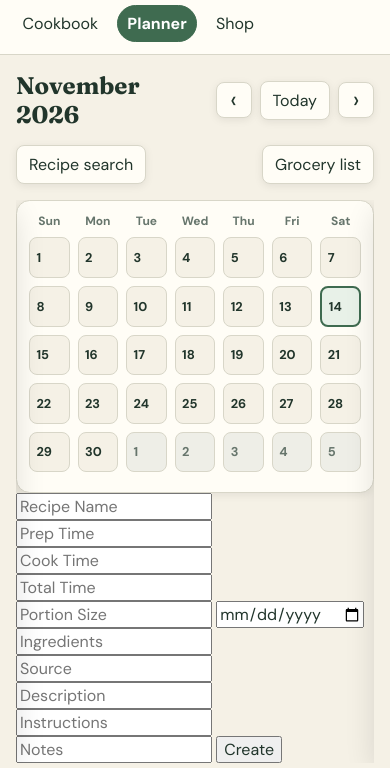
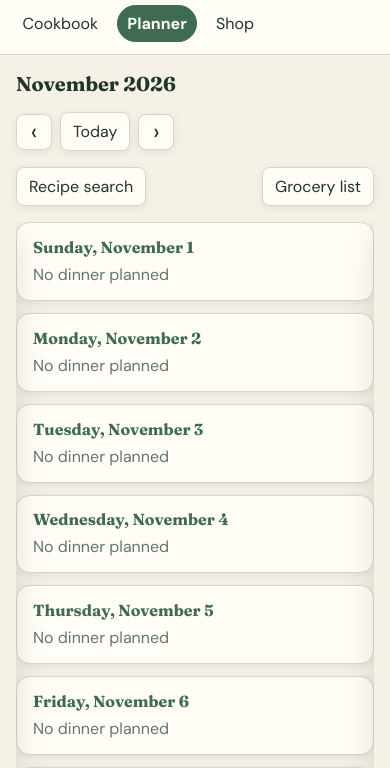
Before and after one commit to TheBestStewart/Cookbook, a plain HTML site: page public/planner.html in a window 390 px wide. Shown: the part 48-816 px from the top of the page. Drawn offline with nearby package versions, Linux system fonts and the light colour scheme; no server answers.

Commit message:
edited planner to remove input and fixed scaling

```diff
--- a/public/planner.html
+++ b/public/planner.html
@@ -39,20 +39,7 @@
 
         <section class="planner-main" aria-label="Meal calendar">
           <div id="calendar"></div>
-          <form id="form">
-        <input id="recipe-name" type="text" placeholder="Recipe Name" required>
-        <input id="prep-time" type="text" placeholder="Prep Time">
-        <input id="cook-time" type="text" placeholder="Cook Time">
-        <input id="total-time" type="text" placeholder="Total Time" required>
-        <input id="portion-size" type="text" placeholder="Portion Size">
-        <input id="date" type="date" required>
-        <input id="ingredients" type="text" placeholder="Ingredients" required>
-        <input id="source" type="text" placeholder="Source">
-        <input id="description" type="text" placeholder="Description">
-        <input id="instructions" type="text" placeholder="Instructions" required>
-        <input id="notes" type="text" placeholder="Notes">
-        <button type="submit">Create</button>
-          </form>
+          <section id="mobile-agenda" class="mobile-agenda" aria-label="Daily meal agenda"></section>
         </section>
 
         <aside id="grocery-drawer" class="planner-drawer grocery-drawer" aria-label="Grocery list">
@@ -76,8 +63,48 @@
     const plannerContent = document.querySelector(".planner-content");
     const recipeSearchToggle = document.getElementById("recipe-search-toggle");
     const groceryToggle = document.getElementById("grocery-toggle");
+    const mobileAgenda = document.getElementById("mobile-agenda");
 
     let displayedDate = new Date();
+
+    function renderMobileAgenda() {
+      mobileAgenda.replaceChildren();
+
+      document.querySelectorAll(".day:not(.adjacent-month)").forEach((day) => {
+        const entry = document.createElement("article");
+        entry.className = "agenda-entry";
+
+        const date = new Date(`${day.dataset.date}T12:00:00`);
+        const dateHeading = document.createElement("h2");
+        dateHeading.textContent = date.toLocaleDateString(undefined, {
+          weekday: "long",
+          month: "long",
+          day: "numeric"
+        });
+
+        const meals = [...day.querySelectorAll(".calendar-item")];
+        entry.appendChild(dateHeading);
+
+        if (meals.length) {
+          meals.forEach((meal) => {
+            const mealText = document.createElement("p");
+            mealText.className = "agenda-meal";
+            mealText.textContent = meal.textContent;
+            entry.appendChild(mealText);
+          });
+        } else {
+          const emptyText = document.createElement("p");
+          emptyText.className = "agenda-empty";
+          emptyText.textContent = "No dinner planned";
+          entry.appendChild(emptyText);
+        }
+
+        mobileAgenda.appendChild(entry);
+      });
+    }
+
+    const calendarObserver = new MutationObserver(renderMobileAgenda);
+    calendarObserver.observe(calendar, { childList: true, subtree: true });
 
     recipeSearchToggle.addEventListener("click", () => {
       const isCollapsed = plannerContent.classList.toggle("recipe-search-collapsed");
@@ -172,6 +199,7 @@
       }
 
       window.dispatchEvent(new CustomEvent("calendar-rendered"));
+      renderMobileAgenda();
     }
 
     function updateTodayHighlight() {
--- a/public/styles/plannerstyle.css
+++ b/public/styles/plannerstyle.css
@@ -128,7 +128,7 @@ main {
 #month {
     display: grid;
     gap: 1rem;
-    grid-template-columns: 1fr auto;
+    grid-template-columns: minmax(0, 1fr) auto;
     align-items:center;
     width: 100%;
 }
@@ -136,6 +136,8 @@ main {
     display: flex;
     align-items: center;
     gap: 0.5rem;
+    flex-wrap: wrap;
+    justify-content: flex-end;
 }
 .calendar-controls button {
     margin: 0;
@@ -174,17 +176,21 @@ main {
 #calendar {
     justify-self: center;
     width: 100%;
-    padding: 0.75rem;
+    min-width: 0;
+    padding: clamp(0.35rem, 2vw, 0.75rem);
     border: 1px solid var(--color-border);
     border-radius: var(--radius-md);
     background: var(--color-surface);
     box-shadow: var(--shadow-sm);
 }
+.mobile-agenda {
+    display: none;
+}
 .weekday-row,
 .week {
     display: grid;
     grid-template-columns: repeat(7, minmax(0, 1fr));
-    gap: 0.5rem;
+    gap: clamp(0.2rem, 1.5vw, 0.5rem);
 }
 .weekday-row {
     margin-bottom: 0.5rem;
@@ -197,15 +203,16 @@ main {
     margin-bottom: 0.5rem;
 }
 .day {
+    min-width: 0;
     height: auto;
-    width: auto;
+    width: 100%;
     aspect-ratio: 1/1;
     box-sizing: border-box;
     border: 1px solid var(--color-border);
     border-radius: var(--radius-sm);
 }
 .day {
-    padding: 0.4rem;
+    padding: clamp(0.2rem, 1vw, 0.4rem);
     color: var(--color-text);
     text-align: left;
     background: var(--color-background);
@@ -229,17 +236,20 @@ main {
 }
 .day > p {
     margin: 0;
-    font-size: 0.8rem;
+    font-size: clamp(0.65rem, 2.5vw, 0.9rem);
     font-weight: 700;
 }
 .calendar-item {
   margin-top: 6px;
   padding: 5px;
+  max-width: 100%;
   border-radius: 4px;
   background-color: var(--color-calendar-item);
   color: var(--color-calendar-item-text);
-  font-size: 0.8rem;
-  overflow-wrap: anywhere;
+  font-size: clamp(0.55rem, 1.8vw, 0.8rem);
+  overflow: hidden;
+  text-overflow: ellipsis;
+  white-space: nowrap;
 }
 @media (min-width: 500px) {
     .day > p {
@@ -316,6 +326,68 @@ main {
     }
 }
 
+@media (max-width: 699px) {
+    #calendar {
+        display: none;
+    }
+
+    .mobile-agenda {
+        display: grid;
+        gap: 0.75rem;
+    }
+
+    .agenda-entry {
+        padding: 0.85rem 1rem;
+        border: 1px solid var(--color-border);
+        border-radius: var(--radius-md);
+        background: var(--color-surface);
+        box-shadow: var(--shadow-sm);
+    }
+
+    .agenda-entry h2 {
+        margin: 0 0 0.45rem;
+        color: var(--color-accent);
+        font-size: 1rem;
+    }
+
+    .agenda-meal,
+    .agenda-empty {
+        margin: 0;
+        line-height: 1.4;
+    }
+
+    .agenda-meal {
+        padding: 0.55rem 0.7rem;
+        border-radius: var(--radius-sm);
+        color: var(--color-calendar-item-text);
+        background: var(--color-calendar-item);
+        font-weight: 600;
+    }
+
+    .agenda-empty {
+        color: var(--color-muted);
+    }
+
+    .day {
+        height: auto;
+        aspect-ratio: 1 / 1;
+    }
+}
+
+@media (max-width: 420px) {
+    #month {
+        grid-template-columns: 1fr;
+    }
+
+    .calendar-controls {
+        justify-content: flex-start;
+    }
+
+    #month > h1 {
+        font-size: 1.25rem;
+    }
+}
+
 @media (prefers-reduced-motion: reduce) {
     .planner-drawer {
         transition: none;
```
